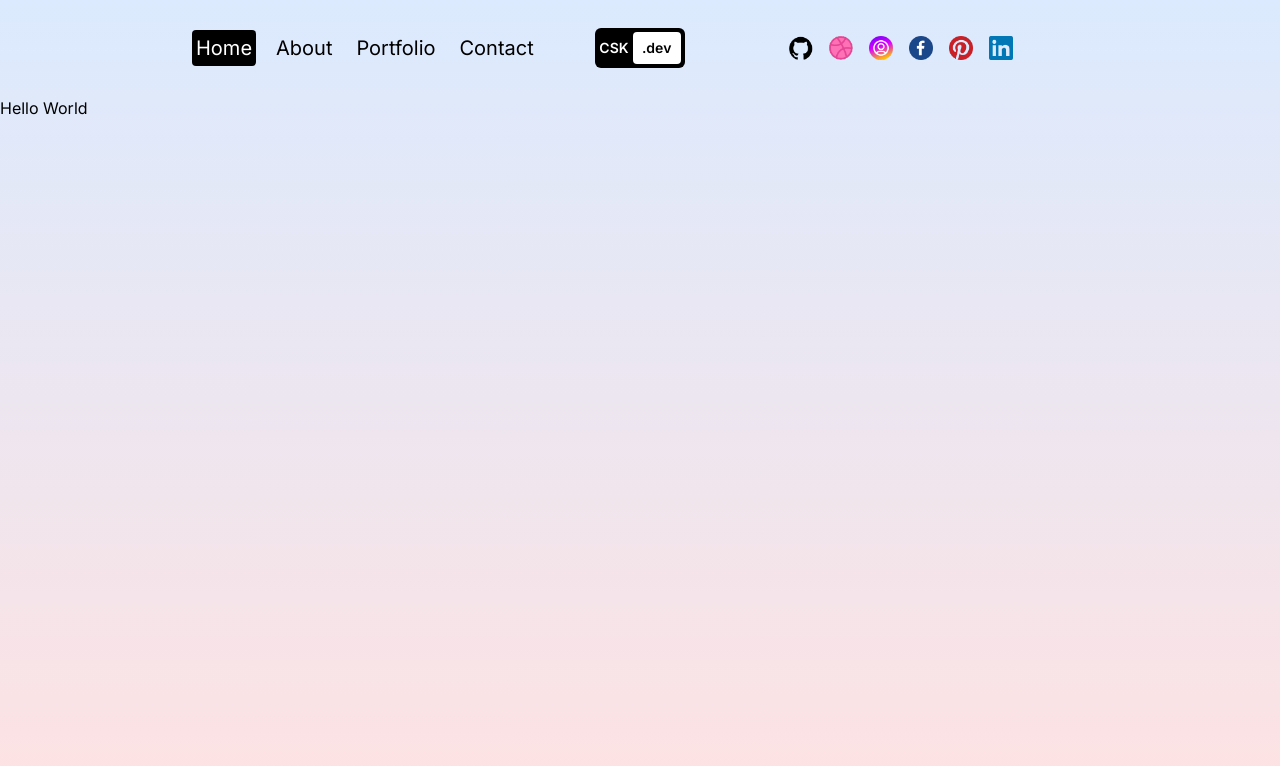
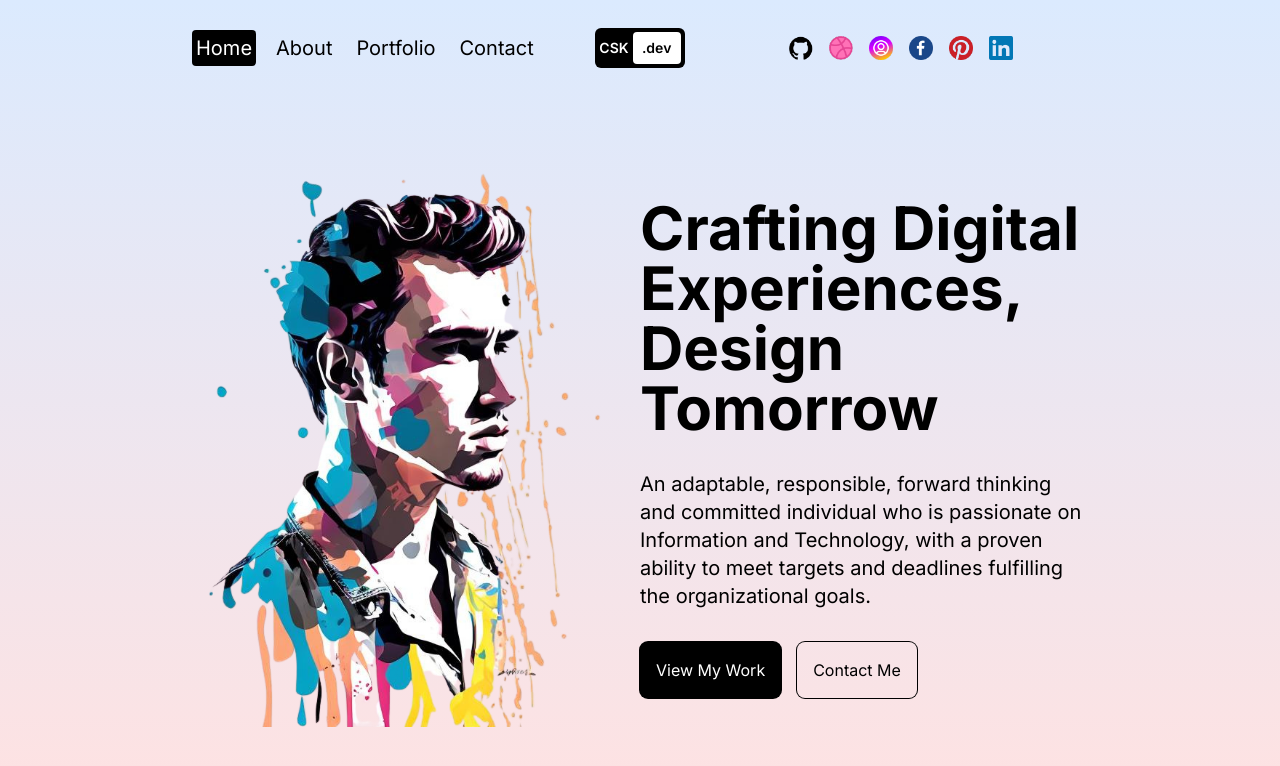
Before and after one commit to MayanthaWj/CSKPortfolio, a Next.js app: page / in a window 1280 px wide. Shown: the top 766 px of the page. Built offline with nearby package versions, Linux system fonts and the light colour scheme.

Commit message:
Home page layout design

```diff
--- a/src/app/page.jsx
+++ b/src/app/page.jsx
@@ -1,5 +1,29 @@
+import Image from "next/image";
+
 const Homepage = () => {
-  return <div>Hello World</div>;
+  return (
+    <div className="h-full flex flex-col lg:flex-row px-4 sm:px-8 md:px-12 lg:px-20 xl:px-48">
+      {/*Image Container*/}
+        <div className="h-1/2 relative lg:h-full lg:w-1/2">
+          <Image src="/hero.png" alt="" fill className="object-contain"/>
+        </div>
+      {/*Text Container*/}
+        <div className="h-1/2 flex flex-col gap-8 items-center justify-center lg:h-full lg:w-1/2">
+          {/*Header*/}
+            <h1 className="text-4xl md:text-6xl font-bold">Crafting Digital Experiences, Design Tomorrow</h1>
+          {/*Desc*/}
+            <p className="md:text-xl">
+              An adaptable, responsible, forward thinking and committed individual who is
+              passionate on Information and Technology, with a proven ability to meet
+              targets and deadlines fulfilling the organizational goals.
+            </p>
+          {/*Buttons*/}
+            <div className="flex gap-4 w-full">
+              <button className="p-4 rounded-lg ring-1 ring-black bg-black text-white">View My Work</button>
+              <button className="p-4 rounded-lg ring-1 ring-black">Contact Me</button>
+            </div>
+    </div>
+  </div>)
 };
 
 export default Homepage;
--- a/src/components/navbar.jsx
+++ b/src/components/navbar.jsx
@@ -21,7 +21,7 @@ const Navbar = () => {
         ))}
       </div>
         {/*LOGO*/}
-        <div className="md:hidden lg:flex w-1/3 justify-center">
+        <div className="md:hidden lg:flex xl:w-1/3 xl:justify-center">
             <Link href="/" className="text-sm bg-black rounded-md p-1 font-semibold flex items-center justify-center">
                 <span className="text-white mr-1">CSK</span>
                 <span className="w-12 h-8 rounded bg-white text-black flex items-center justify-center">.dev</span>
```
